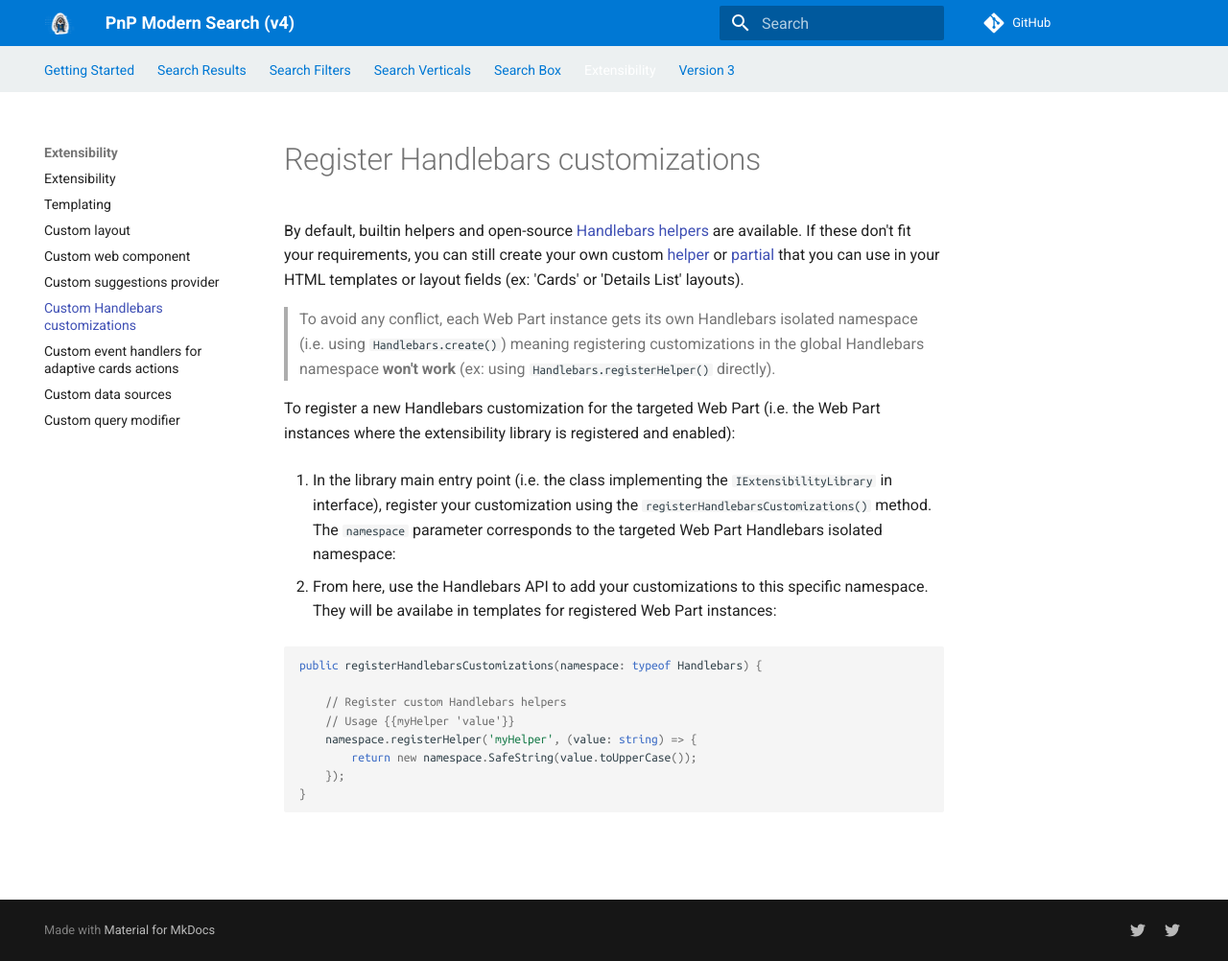
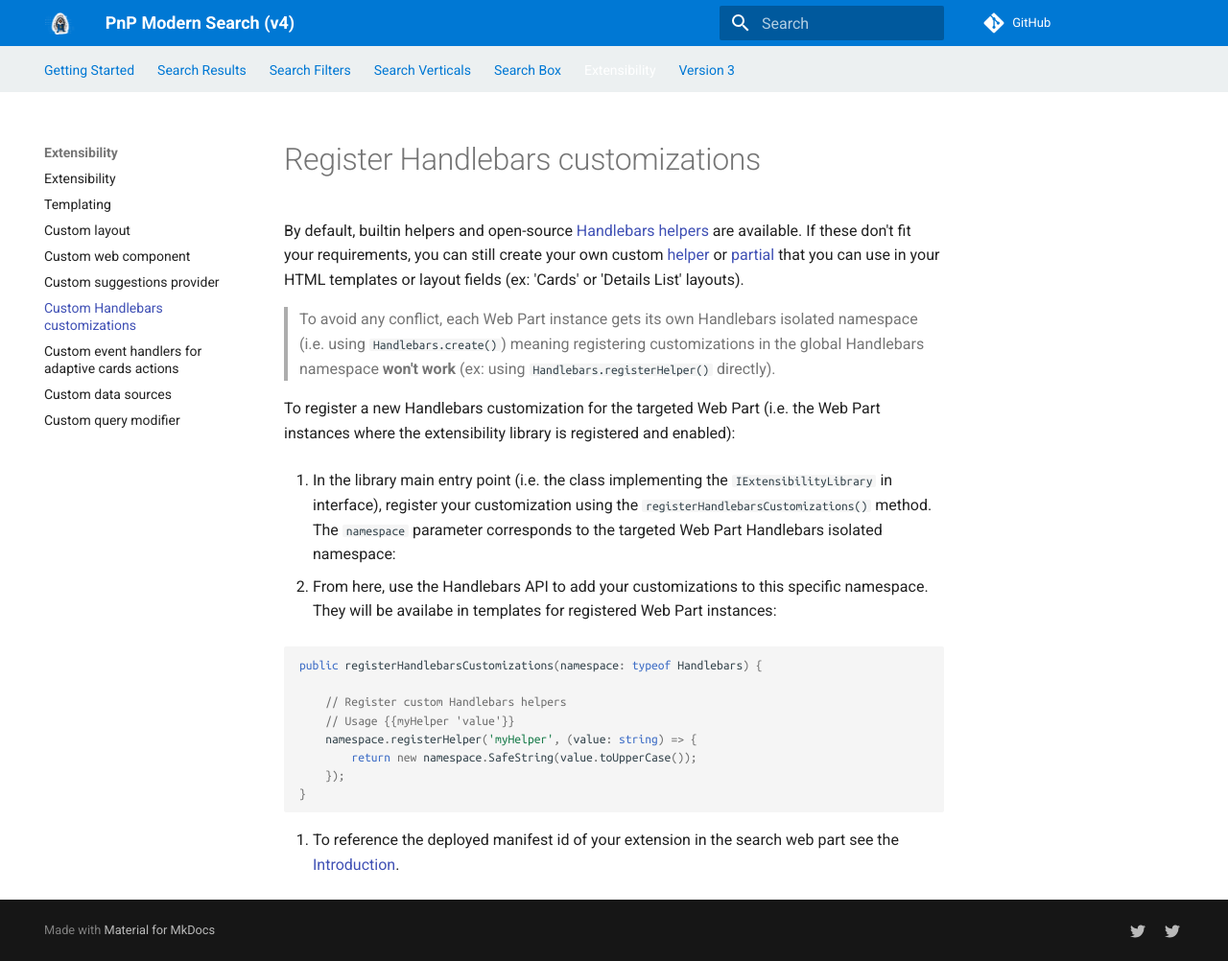
Before and after one commit to dominic5perezd/pnp-modern-search, an MkDocs documentation site: the page built from docs/extensibility/handlebars_customizations.md, in a window 1280 px wide and 1002 px high. Shown: the whole window at 96% size. Built offline with MkDocs 1.6.1 and Material for MkDocs 9.7.7, drawn with Linux system fonts in a browser that asks for light colours; comment, search, counter and statistics services are not loaded.

Commit message:
Minor doc update.

````diff
--- a/docs/extensibility/handlebars_customizations.md
+++ b/docs/extensibility/handlebars_customizations.md
@@ -20,3 +20,5 @@ public registerHandlebarsCustomizations(namespace: typeof Handlebars) {
     });
 }
 ```
+
+3. To reference the deployed manifest id of your extension in the search web part see the [Introduction](index.md#register-your-extensibility-library-with-a-web-part).
````
